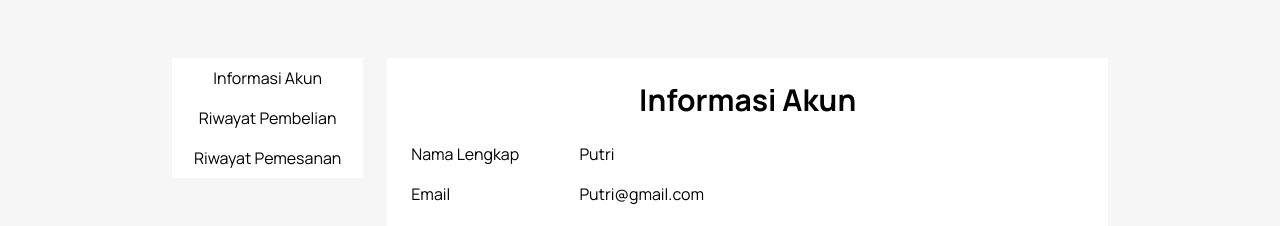
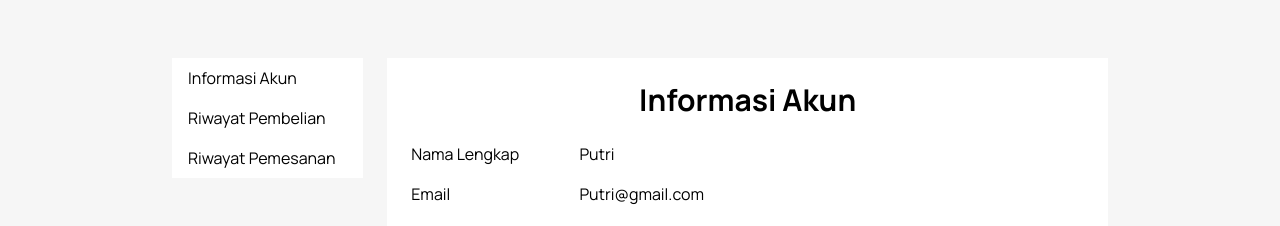
Before and after one commit to danielrama7/bikinnyaman_thrift, a React (Create React App) app in the folder my-app/: page /informasiAkun in a window 1280 px wide. Shown: the part 394-620 px from the top of the page. Built offline with nearby package versions, Linux system fonts and the light colour scheme.

Commit message:
update informasi akun

```diff
--- a/my-app/src/pages/Informasi_Akun/index.jsx
+++ b/my-app/src/pages/Informasi_Akun/index.jsx
@@ -14,21 +14,21 @@ function Informasi_Akun() {
           <div className="bg-white w-52 h-fit mr-6">
             <div>
               <Link to={"/informasiAkun"}>
-                <button className="w-full p-2 hover:bg-[#d0cba0] duration-500">
+                <button className="w-full p-2 pl-4 hover:bg-[#d0cba0] duration-500 text-left">
                   Informasi Akun
                 </button>
               </Link>
             </div>
             <div>
               <Link to={"/informasiAkun/riwayatPembelian"}>
-                <button className="w-full p-2 hover:bg-[#d0cba0] duration-500">
+                <button className="w-full p-2 pl-4 hover:bg-[#d0cba0] duration-500 text-left">
                   Riwayat Pembelian
                 </button>
               </Link>
             </div>
             <div>
               <Link to={"/informasiAkun/riwayatPemesanan"}>
-                <button className="w-full p-2 hover:bg-[#d0cba0] duration-500">
+                <button className="w-full p-2 pl-4 hover:bg-[#d0cba0] duration-500 text-left">
                   Riwayat Pemesanan
                 </button>
               </Link>
```
